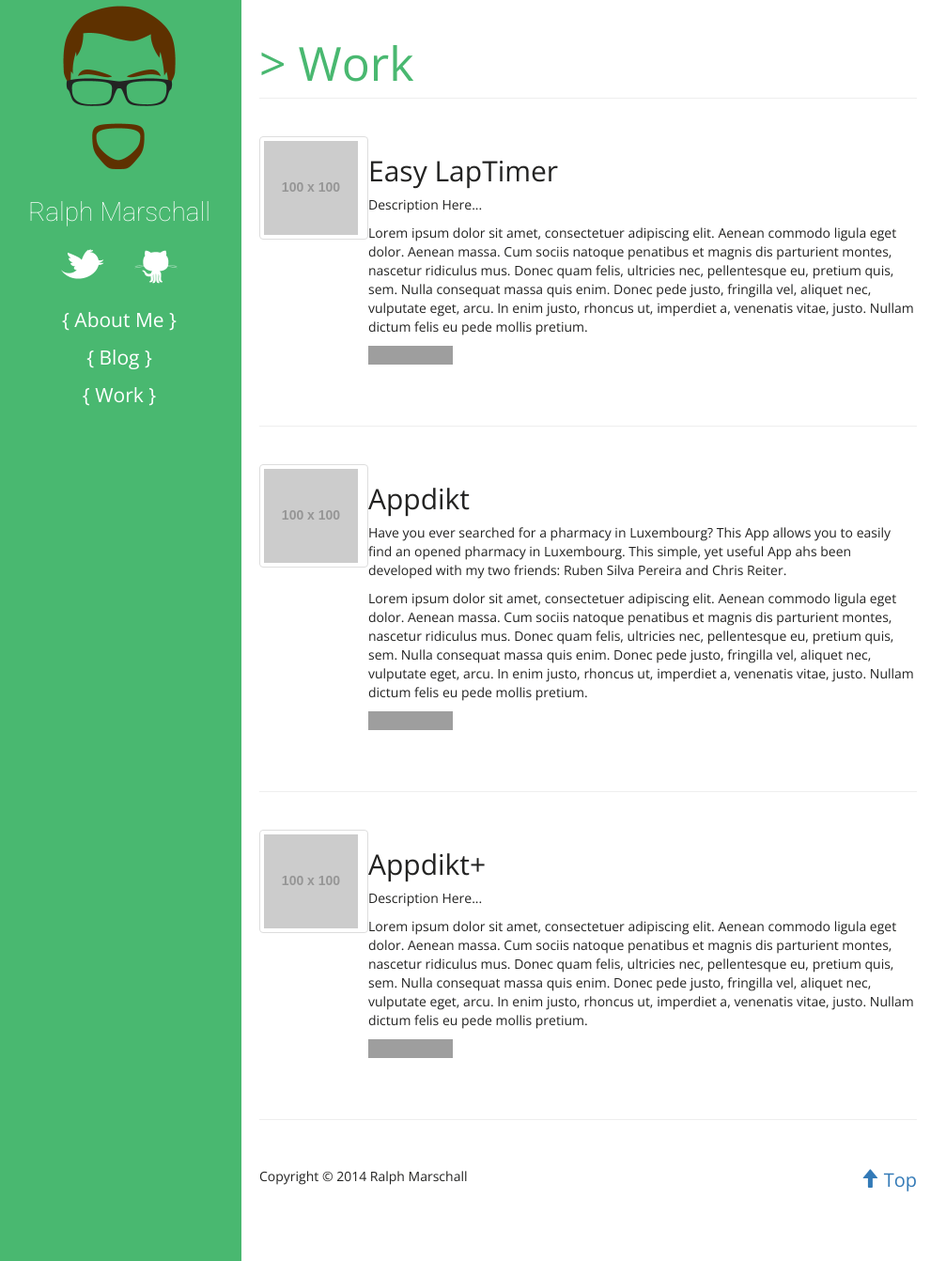
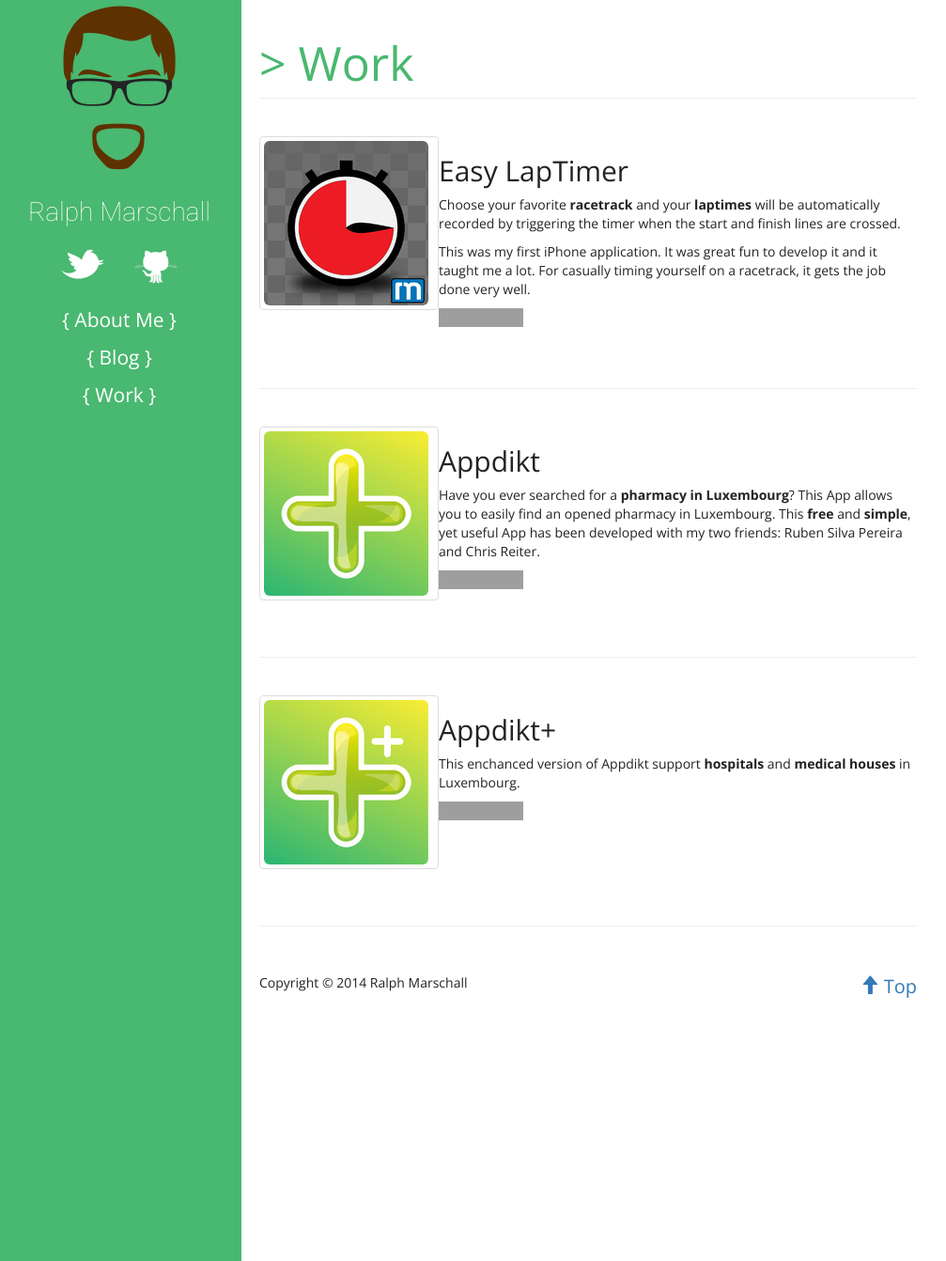
Before and after one commit to Ra1phM/Ra1phM.github.io, a Jekyll site: the page built from work/index.html, in a window 1280 px wide and 1342 px high, cut to the strip 0-1342 px from the top of the window. Shown: the whole strip at 94% size, without its empty margins (3-1010 px from the left). Built offline with Jekyll 4.4.1, drawn with Linux system fonts in a browser that asks for light colours; nearby versions of some CDN libraries; grey boxes are pictures that could not be loaded.

Commit message:
Cleaned the _data/apps. Now uses yml text block and the description is in markdown format.

```diff
--- a/_data/apps.yml
+++ b/_data/apps.yml
@@ -1,14 +1,23 @@
 -   name: 'Easy LapTimer'
-    app-icon: 'icon-image'
-    itunes-link: 'https://itunes.apple.com/lu/app/easy-laptimer/id562558990?mt=8&uo=4'
-    description: 'Description Here...'
+    icon: 'easylaptimer_icon.jpg'
+    itunes-link: 'https://itunes.apple.com/lu/app/easy-laptimer/id562558990?mt=8'
+    description: |
+        Choose your favorite **racetrack** and your **laptimes** will be automatically
+        recorded by triggering the timer when the start and finish lines are crossed.
+
+        This was my first iPhone application. It was great fun to develop it and it taught me a lot.
+        For casually timing yourself on a racetrack, it gets the job done very well.
 
 -   name: 'Appdikt'
-    app-icon: 'icon-image'
+    icon: 'appdikt_icon.jpg'
     itunes-link: 'https://itunes.apple.com/lu/app/appdikt/id690483774?mt=8'
-    description: 'Have you ever searched for a pharmacy in Luxembourg? This App allows you to easily find an opened pharmacy in Luxembourg. This simple, yet useful App ahs been developed with my two friends: Ruben Silva Pereira and Chris Reiter.'
+    description: |
+        Have you ever searched for a **pharmacy in Luxembourg**? This App allows you to easily
+        find an opened pharmacy in Luxembourg. This **free** and **simple**, yet
+        useful App has been developed with my two friends: Ruben Silva Pereira and Chris Reiter.
 
 -   name: 'Appdikt+'
-    app-icon: 'icon-image'
-    itunes-link: 'https://itunes.apple.com/lu/app/easy-laptimer/id562558990?mt=8&uo=4'
-    description: 'Description Here...'
+    icon: 'appdiktplus_icon.jpg'
+    itunes-link: 'https://itunes.apple.com/lu/app/appdikt-plus/id848992721?mt=8'
+    description: |
+        This enchanced version of Appdikt support **hospitals** and **medical houses** in Luxembourg.
--- a/_layouts/post.html
+++ b/_layouts/post.html
@@ -9,6 +9,7 @@
 </div>
 {% if page.feature_image %}
 <img class="img-responsive img-rounded feature-img" src="http://dummyimage.com/700x350/4d494d/686a82.gif&text=Blog+Post+Image" alt="placeholder+image">
+<!-- <img class="img-responsive img-rounded feature-img" src="{{ "/img/blog/" }}{{ post.feature-image }}" alt="{{ post.title }}"> -->
 {% endif %}
 
 {{ content }}
--- a/work/index.html
+++ b/work/index.html
@@ -7,13 +7,12 @@
 <section class="apps">
     <div class="media">
         <a class="pull-left thumbnail" {% if app.itunes-link %}href="{{ app.itunes-link }}" target="_blank"{% endif %}>
-            <img class="iphone5" src="http://dummyimage.com/100x100/4d494d/686a82.gif&text=App" alt="placeholder+image" alt="" title="">
+            <img class="img-responsive img-rounded" src="{{ "/img/apps/" }}{{ app.icon }}" alt="{{ app.name }}">
         </a>
 
         <div class="media-body">
             <h2>{{ app.name }}</h2>
-            <p>{{ app.description }}</p>
-            <p>Lorem ipsum dolor sit amet, consectetuer adipiscing elit. Aenean commodo ligula eget dolor. Aenean massa. Cum sociis natoque penatibus et magnis dis parturient montes, nascetur ridiculus mus. Donec quam felis, ultricies nec, pellentesque eu, pretium quis, sem. Nulla consequat massa quis enim. Donec pede justo, fringilla vel, aliquet nec, vulputate eget, arcu. In enim justo, rhoncus ut, imperdiet a, venenatis vitae, justo. Nullam dictum felis eu pede mollis pretium.</p>
+            <p>{{ app.description | markdownify }}</p>
 
             {% if app.itunes-link %}
             <div class="store-link">
```
Also changed, not shown: img/apps/appdikt_icon.jpg (added), img/apps/appdiktplus_icon.jpg (added), img/apps/easy_laptimer/elt_ios7_lap_iphone5.png (deleted), img/apps/easy_laptimer/elt_ios7_prepare_iphone5.png (deleted), img/apps/easy_laptimer/elt_ios7_race_iphone4.png (deleted), img/apps/easy_laptimer/elt_ios7_race_iphone5.png (deleted), img/apps/easy_laptimer/elt_ios7_tools_iphone5.png (deleted), img/apps/easy_laptimer/elt_ios7_tracks_iphone5.png (deleted), img/apps/easylaptimer_icon.jpg (added).
